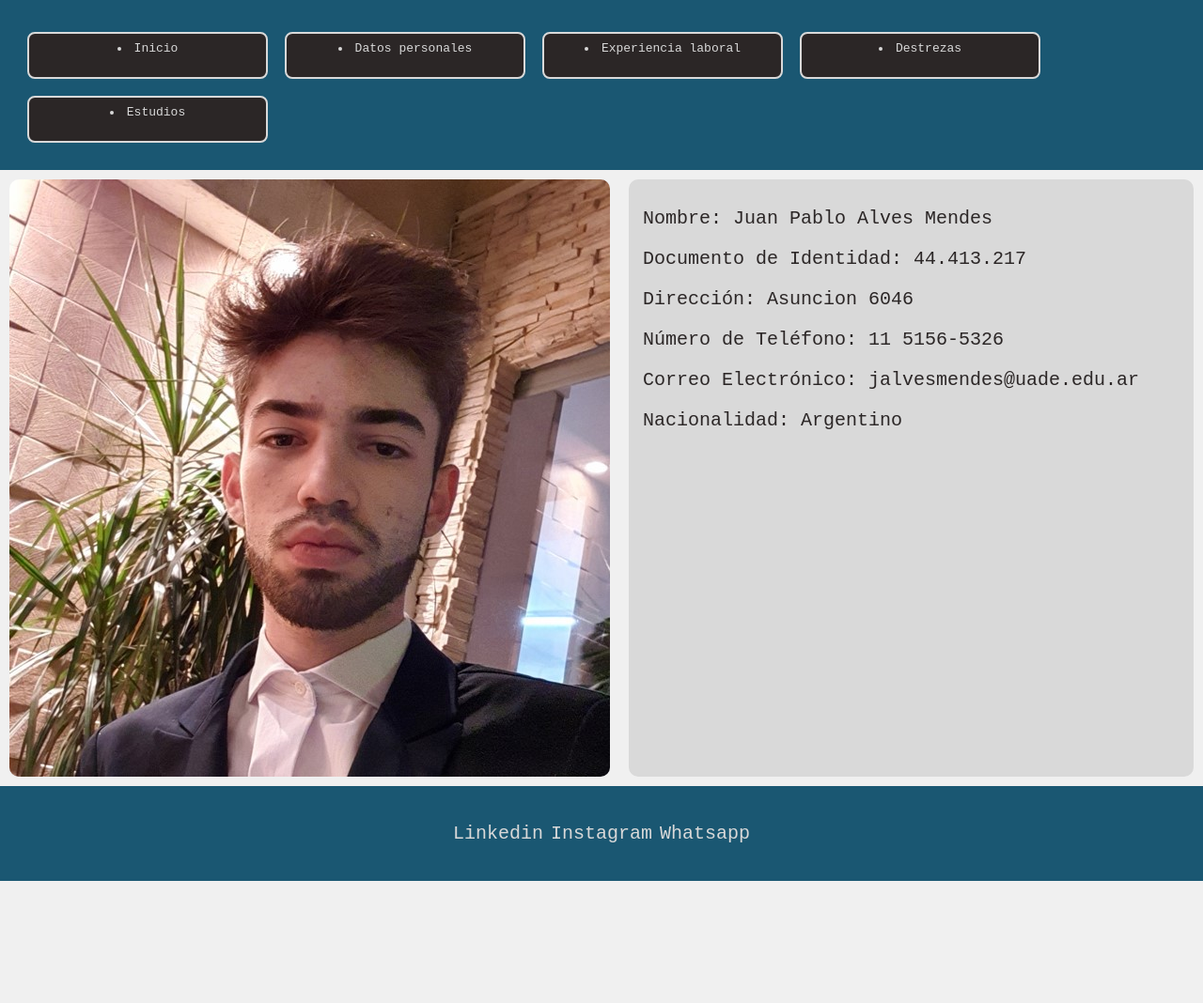
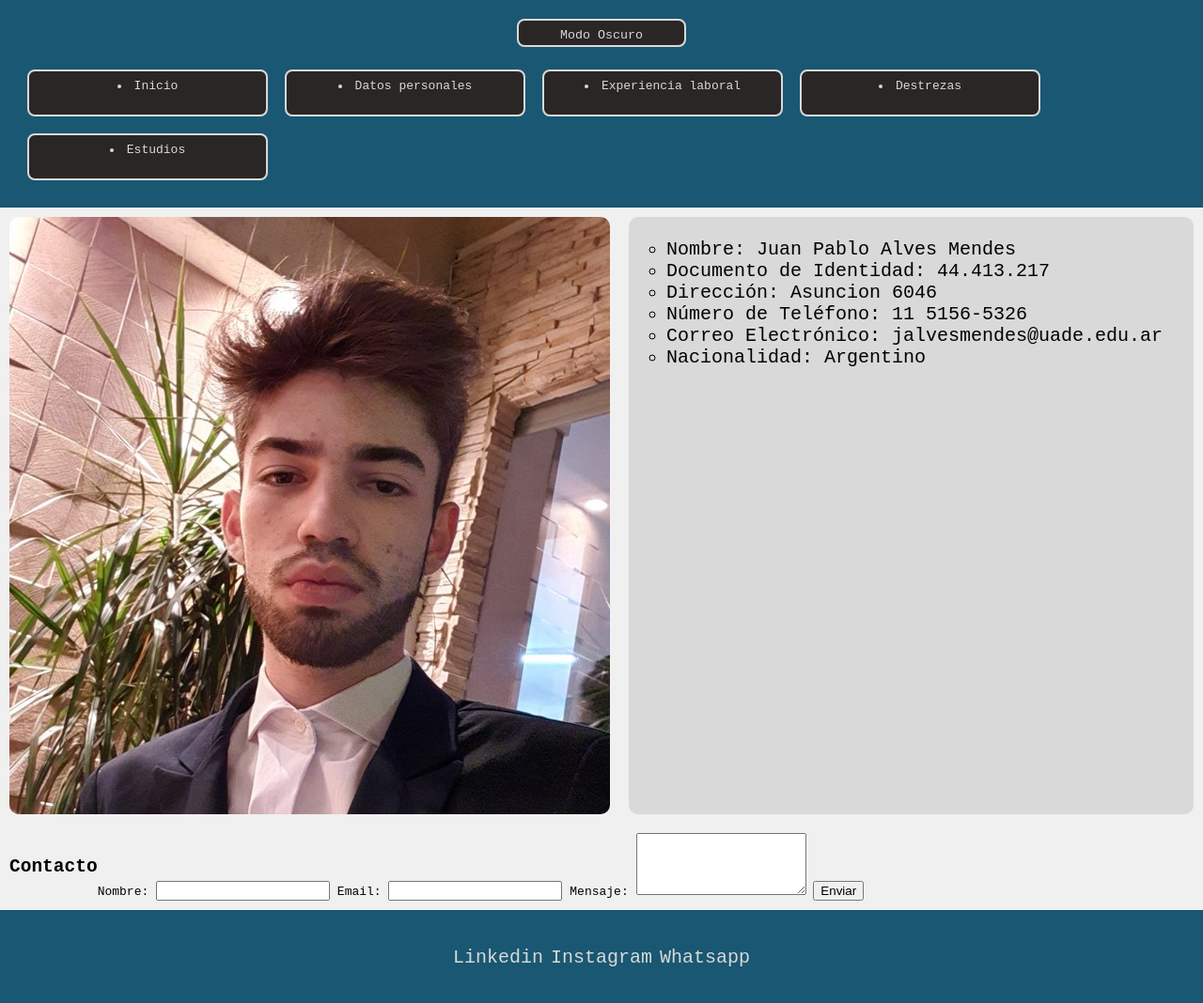
Before and after one commit to Juannp21/CV, a plain HTML site: page datos_personales.html in a window 1280 px wide. Shown: the part 80-1148 px from the top of the page at 94% size. Before the commit the page ends 1018 px from the top, so only its background shows below. Drawn offline with Linux system fonts and the light colour scheme.

Commit message:
Version 3.0
Version 3.0

```diff
--- a/datos_personales.html
+++ b/datos_personales.html
@@ -6,11 +6,25 @@
     <meta name="viewport" content="width=device-width, initial-scale=1.0">
     <title>CV Juan Pablo Alves Mendes</title>
     <link rel="stylesheet" href="estilo.css">
+    <script>
+        var currentPage = location.pathname.split('/').pop();
+        var navLinks = document.querySelectorAll('.menu a');
+
+        for (var i = 0; i < navLinks.length; i++) {
+            if (navLinks[i].getAttribute('href') === currentPage) {
+                navLinks[i].classList.add('activo');
+            }
+        }
+    </script>
+    <!-- JavaScript para cambiar el tema -->
+    <script src="java.js"></script>
 </head>
 <body>
 
     <header>
         <h1 id="Encabezadoprincipal" class="menu">CV Juan Pablo Alves Mendes</h1>
+        <!-- Botón para Cambiar Tema -->
+        <button class="cambiar-tema" onclick="cambiarTema()">Modo Oscuro</button>
         <nav class="menu">
             <div class="boton">
                 <a href="index.html"><li class="parrafos colorparrafos"> Inicio </li></a>
@@ -36,17 +50,34 @@
               <img src="img/foto2.jpg" alt="TFoto">
             </div>
             <div class="text">
-
-                <p>Nombre: Juan Pablo Alves Mendes</p>
-                <p>Documento de Identidad: 44.413.217</p>
-                <p>Dirección: Asuncion 6046</p>
-                <p>Número de Teléfono: 11 5156-5326</p>
-                <p>Correo Electrónico: jalvesmendes@uade.edu.ar</p>
-                <p>Nacionalidad: Argentino</p>
-
+                <ul class="estudios-lista">
+                    <li>Nombre: Juan Pablo Alves Mendes</li>
+                    <li>Documento de Identidad: 44.413.217</li>
+                    <li>Dirección: Asuncion 6046</li>
+                    <li>Número de Teléfono: 11 5156-5326</li>
+                    <li>Correo Electrónico: jalvesmendes@uade.edu.ar</li>
+                    <li>Nacionalidad: Argentino</li>
+                </ul>
             </div>
         </div>
     </main>
+
+    <!-- Sección de Contacto -->
+    <section id="contacto" class="menu">
+        <h2>Contacto</h2>
+        <form id="formulario-contacto">
+            <label for="nombre">Nombre:</label>
+            <input type="text" id="nombre" name="nombre" required>
+
+            <label for="email">Email:</label>
+            <input type="email" id="email" name="email" required>
+
+            <label for="mensaje">Mensaje:</label>
+            <textarea id="mensaje" name="mensaje" rows="4" required></textarea>
+
+            <button type="button" onclick="enviarFormulario()">Enviar</button>
+        </form>
+    </section>
 
     <footer class="contenedorparrafo">
         <p class="parrafos"><a href="https://www.linkedin.com/in/juan-pablo-alves-mendes-50520227a/" target="_blank" class="colorparrafos">Linkedin</a></p>
--- a/estilo.css
+++ b/estilo.css
@@ -14,12 +14,14 @@ header {
     align-items: center;
     padding: 10px;
 }
+
 .menu {
     display: flex;
     flex-wrap: wrap;
         align-items: center;
     padding: 10px;
 }
+
 .menu h1 {
     color: rgba(43, 38, 38, 1);
     font-size: 2em;
@@ -34,6 +36,7 @@ header {
     display: flex;
     flex-wrap: wrap;
 }
+
 .text {
     background-color: rgba(217, 217, 217, 1);
     padding-block: 10px;
@@ -42,9 +45,11 @@ header {
     margin: 0;
     border-radius: 10px;
 }
+
 .image {
     margin-right: 20px;
 }
+
 .image img {
     width: 100%;
     height: auto;
@@ -52,6 +57,7 @@ header {
     display: flex;
     flex-wrap: wrap;
 }
+
 /* Estilos para los párrafos */
 p {
     color: rgba(43, 38, 38, 1);
@@ -61,14 +67,17 @@ p {
     margin-left: 15px;
 
 }
+
 /* Estilos para los enlaces */
 .parrafos a {
     color: rgba(217, 217, 217, 1);
     text-decoration: none;
 }
+
 .parrafos a:hover {
     text-decoration: underline;
 }
+
 /* Pie de página */
 .contenedorparrafo {
     display: flex;
@@ -77,12 +86,15 @@ p {
     justify-content: center;
     padding: 35px;
 }
+
 .contenedorparrafo p {
     margin: 4px;
 }
+
 .boton {
     margin: 4px;
 }
+
 .boton a {
     width: 250px;
     height: 30px;
@@ -107,10 +119,57 @@ p {
 
 .estudios-lista {
     list-style-type: circle;
-    list-style-image: 20px; /* Tamaño de la viñeta*/
+    list-style-image: 20px; /* Tamaño de la viñeta */
 }
 /* tamaño de la letra*/
 
 .estudios-lista li {
     font-size: x-large;
 }
+body.tema-oscuro {
+    background-color: #333;
+    color: #111010;
+}
+
+.menu a.activo {
+    font-weight: bold;
+    color: #0f0f0f;
+}
+body.clic .text.clic {
+    transition: background-color 0.3s ease-in-out, color 0.3s ease-in-out;
+}
+body.tema-oscuro .text {
+    background-color: #232323;
+    color: #fff;
+}
+
+body.tema-oscuro .text p,
+body.tema-oscuro .text a,
+body.tema-oscuro .text li {
+    color: #fff; /* color en modo oscuro */
+}
+body.clic {
+    transition: background-color 0.3s ease-in-out;
+}
+
+/* Estilos para el botón "Cambiar Tema" */
+header .cambiar-tema {
+    width: 180px;
+    height: 30px;
+    color: rgba(217, 217, 217, 1);
+    padding: 8px 1px;
+    margin: 5px;
+    text-align: center;
+    text-decoration: none;
+    border: 2px solid rgba(217, 217, 217, 1);
+    border-radius: 8px;
+    transition: background-color 0.3s ease-in-out;
+    background-color: rgba(43, 38, 38, 1);
+    font-family: monospace
+}
+
+/* Cambios al pasar el mouse sobre el botón "Cambiar Tema" */
+header .cambiar-tema:hover {
+    background-color: rgba(82, 63, 63, 1);
+
+}
--- /dev/null
+++ b/java.js
@@ -0,0 +1,68 @@
+document.addEventListener('DOMContentLoaded', function () {
+    // Verifica si el modo oscuro está activo en localStorage
+    var temaOscuroActivo = localStorage.getItem('temaOscuro') === 'true';
+
+    // Aplica el modo oscuro si está activo
+    if (temaOscuroActivo) {
+        document.body.classList.add('tema-oscuro');
+    }
+
+    // Actualiza el texto del botón basado en el estado actual del tema
+    actualizarTextoBoton();
+});
+
+// Función para cambiar el tema y actualizar el texto
+function cambiarTema() {
+
+    document.body.classList.add('clic');
+
+
+    var textContainer = document.querySelector('.text');
+    textContainer.classList.add('clic');
+
+
+    setTimeout(() => {
+        document.body.classList.toggle('tema-oscuro');
+
+        // Guarda el estado del modo oscuro en localStorage
+        var temaOscuroActivo = document.body.classList.contains('tema-oscuro');
+        localStorage.setItem('temaOscuro', temaOscuroActivo);
+
+        // Elimina la clase 'clic' después de que termine la transición
+        setTimeout(() => {
+            document.body.classList.remove('clic');
+            textContainer.classList.remove('clic');
+        }, 300);
+
+        // Actualiza el texto del botón
+        actualizarTextoBoton();
+    }, 100);
+}
+
+// Función para actualizar el texto del botón
+function actualizarTextoBoton() {
+    var botonCambioTema = document.querySelector('.cambiar-tema');
+    botonCambioTema.textContent = document.body.classList.contains('tema-oscuro') ? 'Modo Claro' : 'Modo Oscuro';
+}
+function enviarFormulario() {
+    var nombre = document.getElementById('nombre').value;
+    var email = document.getElementById('email').value;
+    var mensaje = document.getElementById('mensaje').value;
+
+    // validación de campos
+    if (!nombre || !email || !mensaje) {
+        alert("Por favor, completa todos los campos antes de enviar el formulario.");
+        return;
+    }
+
+    console.log("Nombre: " + nombre);
+    console.log("Email: " + email);
+    console.log("Mensaje: " + mensaje);
+
+
+    // mensaje de éxito
+    alert("¡Formulario enviado con éxito!");
+
+    // botón después de enviar el formulario
+    actualizarTextoBoton();
+}
```
Also changed, not shown: conocimientos.html (+14 -0 lines), estudios.html (+14 -0 lines), experiencia_laboral.html (+17 -2 lines), index.html (+18 -1 lines).
